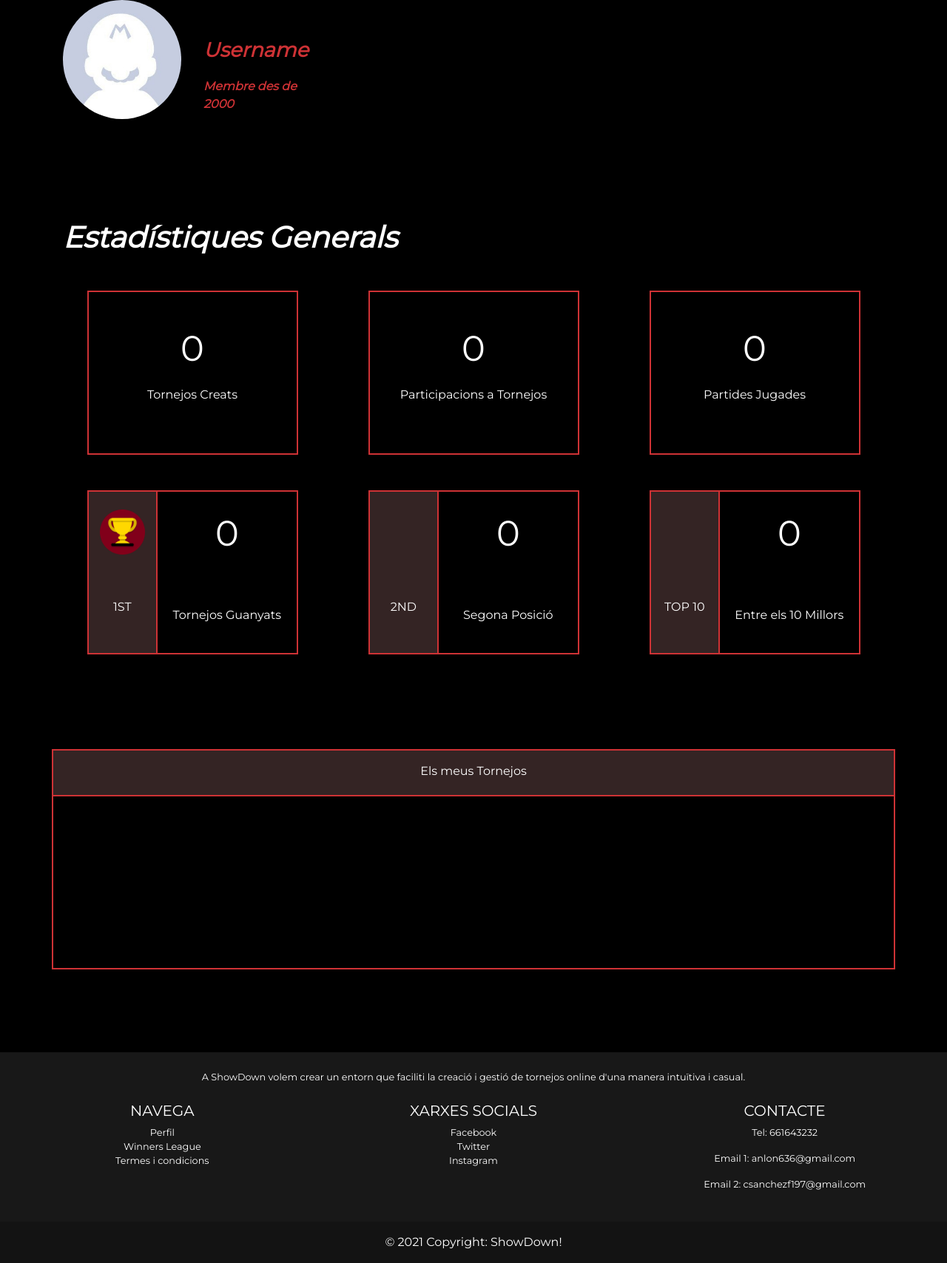
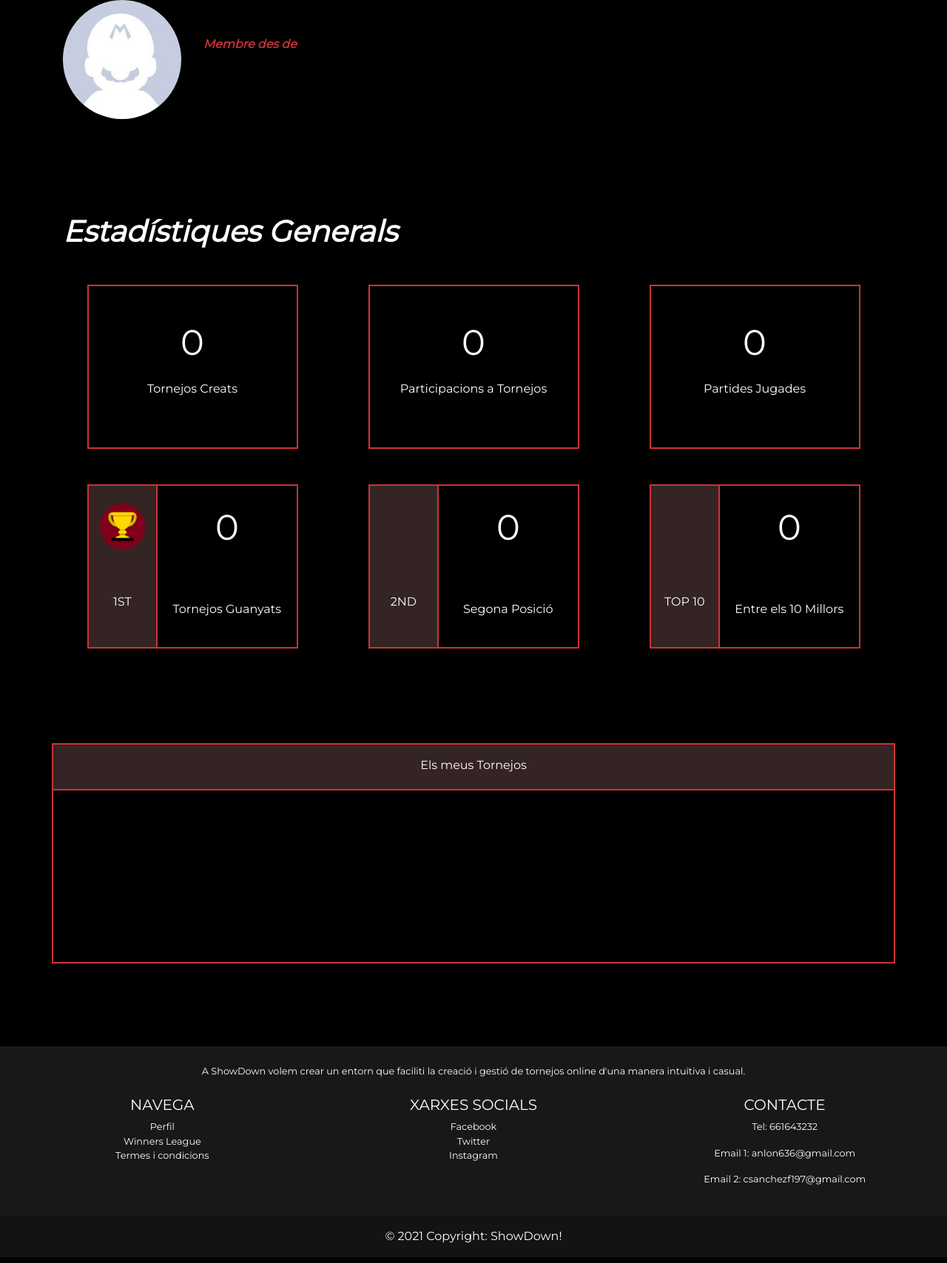
Before and after one commit to csanchez19/ShowDown, a CodeIgniter app: page /showdown/index.php/showdown/perfil in a window 1280 px wide. Shown: the part 433-2141 px from the top of the page at 74% size. Run offline with CodeIgniter, Linux system fonts and the light colour scheme; data that the repository does not hold is empty; some libraries are stand-ins or nearby versions; some web fonts are replaced.

Commit message:
Perfil con datos reales

```diff
--- a/application/controllers/showdown.php
+++ b/application/controllers/showdown.php
@@ -144,12 +144,22 @@
                 //sel tornejos
                 $dades['result'] = $this->tourns_model->sel_tornejos();
 
+                //sel jocs
+                $dades['resultJocs'] = $this->tourns_model->sel_jocs();
+
                 $this->template->load('layout', 'tournaments', $dades);
         }
 
         public function perfil()
         {
-                $this->template->load('layout', 'perfil');
+                $this->load->model('users_model');
+
+                $username = $this->session->userdata('username');
+
+                //sel tornejos
+                $dades['result'] = $this->users_model->sel_usuaris($username);
+
+                $this->template->load('layout', 'perfil', $dades);
         }
 
         //VISTA TORNEIG INDIVIDUAL
--- a/application/models/users_model.php
+++ b/application/models/users_model.php
@@ -42,6 +42,13 @@
                 return false;
             }
         }
+
+        public function sel_usuaris($username)
+        {
+            $query = $this->db->query('SELECT * FROM usuaris WHERE usuari = "'.$username.'"');
+
+            return $query->row();
+        }
     }
 
 
--- a/application/views/home.php
+++ b/application/views/home.php
@@ -67,7 +67,7 @@
                 <div class="col-12 escalar banner banner2 pb-lg-5 pt-lg-5 pt-0 pb-0">
                 <div class="row">
                         <div class="col-8">
-                            <a class="escalar" href=""><p class="text text3 escalar ml-lg-5 ml-0">Intercanvia els punts a la nostra Winners League! <span class="badge bg-danger ml-3"> New </span></p></a>
+                            <a class="escalar" href=""><p class="text text3 escalar ml-lg-5 ml-0">Intercanvia els punts a la nostra Winners League! <span class="badge bg-danger ml-5 mr-3"> New </span></p></a>
                         </div>
                         <div class="col-4">
                             <img src="<?php echo base_url(); ?>content/img/kratos.png" class="mr-lg-5 mr-0 escalar dariusHome" alt="">
@@ -81,7 +81,6 @@
 </div>
 
     <h2 class="text-center titolActius mb-5">VIDEOJOCS PRINCIPALS</h2>
-
 
 <div class="container">
     <div class="row">
--- a/application/views/layout.php
+++ b/application/views/layout.php
@@ -59,14 +59,18 @@
 	<span>
 		<ul class="sub-menu ">
 			<li>
-      <?php echo '<a href="'.base_url().'index.php/showdown/perfil">Perfil</a>' ?>
-			</li>
-			<li>
 				<a href="#winners" title="Winners League">Winners League</a>
 			</li>
 			<li>
 				<?php echo '<a href="'.base_url().'index.php/showdown/termes">Termes i Condicions</a>' ?>
 			</li>
+      <?php if(isset($_SESSION['username']))
+      {
+        echo '<li>
+         <a href="'.base_url().'index.php/showdown/perfil">Perfil</a>
+        </li>';
+      }
+      ?>
 		</ul>
 	</span>
 	<span class="cls"></span>
--- a/application/views/perfil.php
+++ b/application/views/perfil.php
@@ -18,8 +18,8 @@
                     <img class="w-100" style="border-radius: 100%" src="<?php echo base_url(); ?>content/img/mario.jpg">
                 </div>
                 <div class="col-12 col-lg-2 textProfile">
-                    <p class="mt-5" style="font-size: 1.7em">Username</p>
-                    <p class="">Membre des de 2000</p>
+                    <p class="mt-5" style="font-size: 1.7em"><?php echo $result->usuari; ?></p>
+                    <p class="">Membre des de <?php echo $result->dataCreat; ?></p>
                 </div>
             </div>
         </div>
--- /dev/null
+++ b/js/filtro.js
@@ -0,0 +1,4 @@
+function filtrar()
+{
+    var joc = document.getElementById("jocs").value;
+}
```
Also changed, not shown: application/views/tournaments.php (+10 -2 lines).
